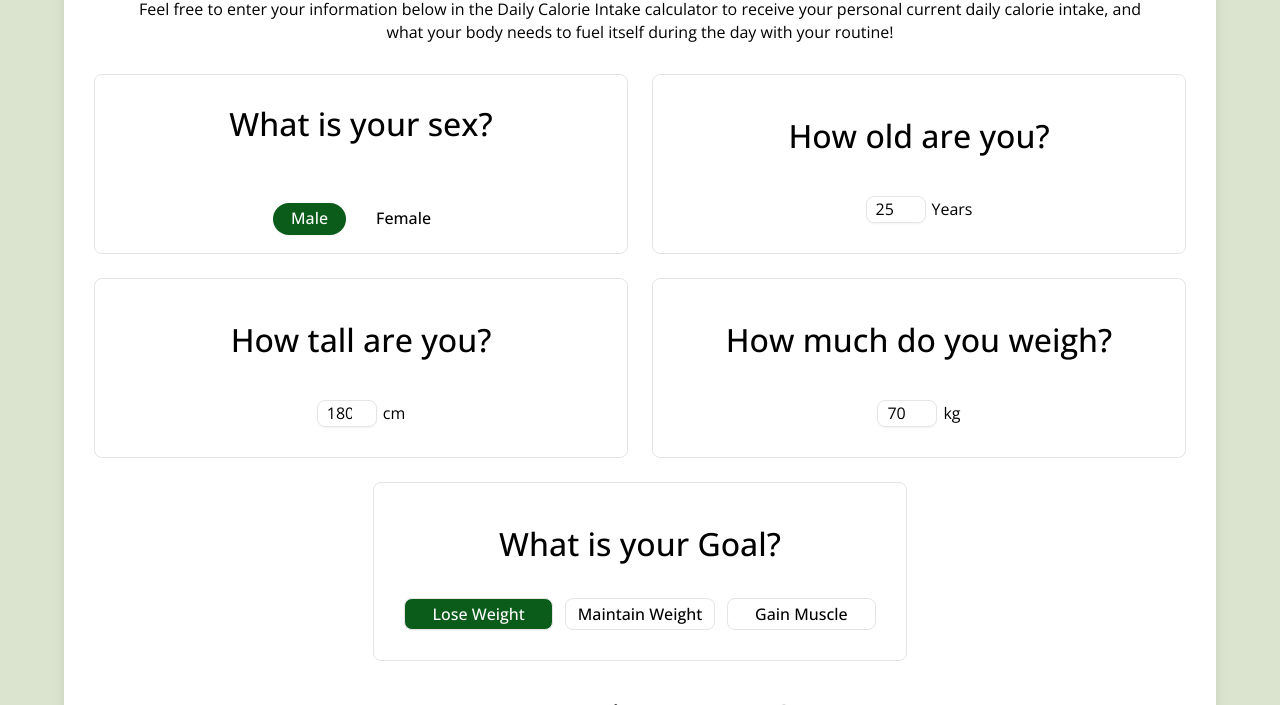
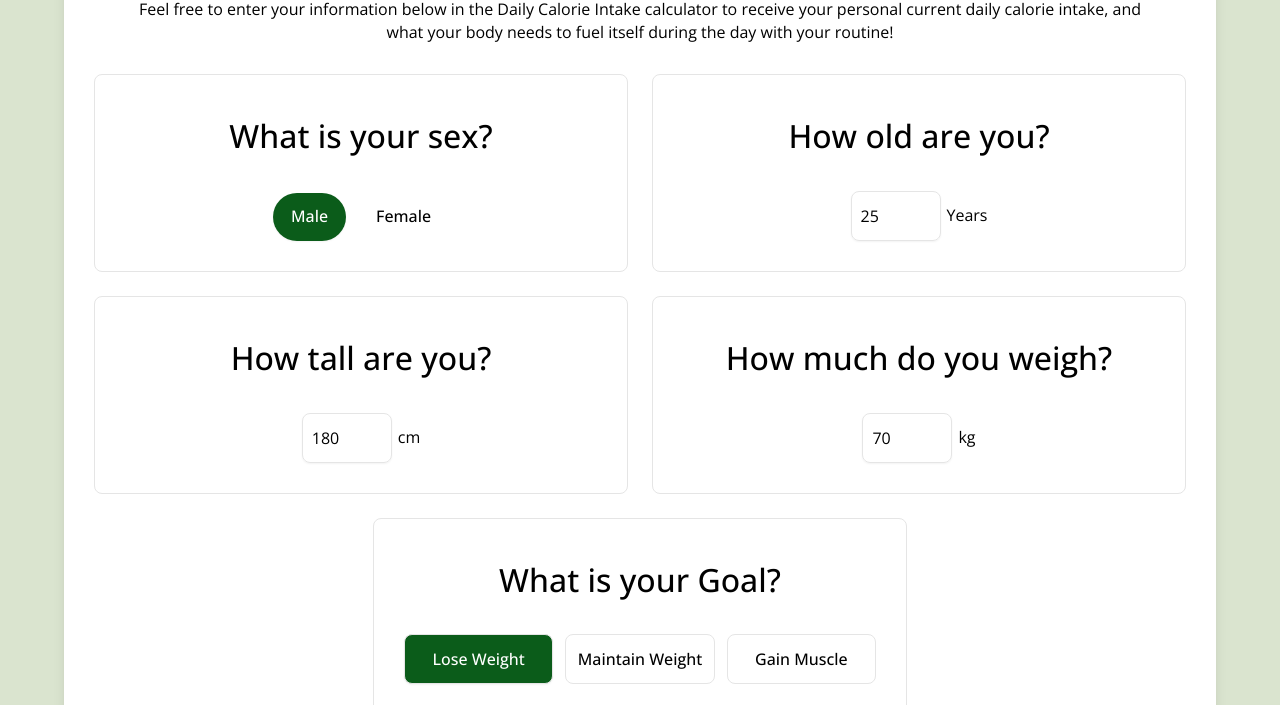
Before and after one commit to vakulenko10/fitApp-frontend, a React (Vite) app: page / in a window 1280 px wide. Shown: the part 247-952 px from the top of the page. Built offline with nearby package versions, Linux system fonts and the light colour scheme; no server answers.

Commit message:
Slightly resized on the home page

```diff
--- a/src/pages/Home/Home.jsx
+++ b/src/pages/Home/Home.jsx
@@ -91,12 +91,12 @@ export default function Home() {
 
         <div className="grid grid-cols-1 md:grid-cols-4 md:grid-rows-3 md:gap-8">
           {/* Gender Selection */}
-          <form className="flex flex-col items-center border-b-1 p-6 md:col-span-2 md:justify-between md:rounded-md md:border-1">
+          <form className="flex flex-col items-center border-b-1 p-8 md:p-10 md:col-span-2 md:justify-between md:rounded-md md:border-1">
             <p className="mb-4 text-lg font-medium">What is your sex?</p>
             <div className="flex w-full flex-col gap-4 md:w-auto md:flex-row">
               <Button
                 type="button"
-                className="w-full px-6 py-2 md:w-auto"
+                className="w-full px-6 py-2 md:w-auto md:py-8"
                 variant={gender === "male" ? "default" : "ghost"}
                 onClick={() => dispatch(setGender("male"))}
               >
@@ -104,7 +104,7 @@ export default function Home() {
               </Button>
               <Button
                 type="button"
-                className="w-full px-6 py-2 md:w-auto"
+                className="w-full px-6 py-2 md:w-auto md:py-8"
                 variant={gender === "female" ? "default" : "ghost"}
                 onClick={() => dispatch(setGender("female"))}
               >
@@ -120,7 +120,7 @@ export default function Home() {
               <Input
                 type="number"
                 id="age-input"
-                className="max-w-20"
+                className="max-w-20 md:max-w-30 md:py-8"
                 value={age}
                 onChange={(e) => dispatch(setAge(Number(e.target.value)))}
               />
@@ -136,7 +136,7 @@ export default function Home() {
             <div className="flex items-center gap-2">
               <Input
                 type="number"
-                className="max-w-20"
+                className="max-w-20 md:max-w-30 md:py-8"
                 value={height}
                 id="height-input"
                 onChange={(e) => dispatch(setHeight(Number(e.target.value)))}
@@ -153,7 +153,7 @@ export default function Home() {
             <div className="flex items-center gap-2">
               <Input
                 type="number"
-                className="max-w-20"
+                className="max-w-20 md:max-w-30 md:py-8"
                 value={weight}
                 id="weight-input"
                 onChange={(e) => dispatch(setWeight(Number(e.target.value)))}
@@ -173,7 +173,7 @@ export default function Home() {
                   <Button
                     key={selectedGoal}
                     type="button"
-                    className="w-full rounded-md border px-6 py-2 md:w-auto"
+                    className="w-full rounded-md border px-6 py-2 md:w-auto md:py-8"
                     variant={goal === selectedGoal ? "default" : "ghost"}
                     onClick={() => dispatch(setGoal(selectedGoal))}
                   >
@@ -196,7 +196,7 @@ export default function Home() {
             {["sedentary", "light", "moderate", "active"].map((level) => (
               <Button
                 type="button"
-                className="w-full rounded-md border px-6 py-2 md:w-auto"
+                className="w-full rounded-md border px-6 py-2 md:w-auto md:py-8"
                 key={level}
                 variant={activityLevel === level ? "default" : "ghost"}
                 onClick={() => dispatch(setActivityLevel(level))}
```
